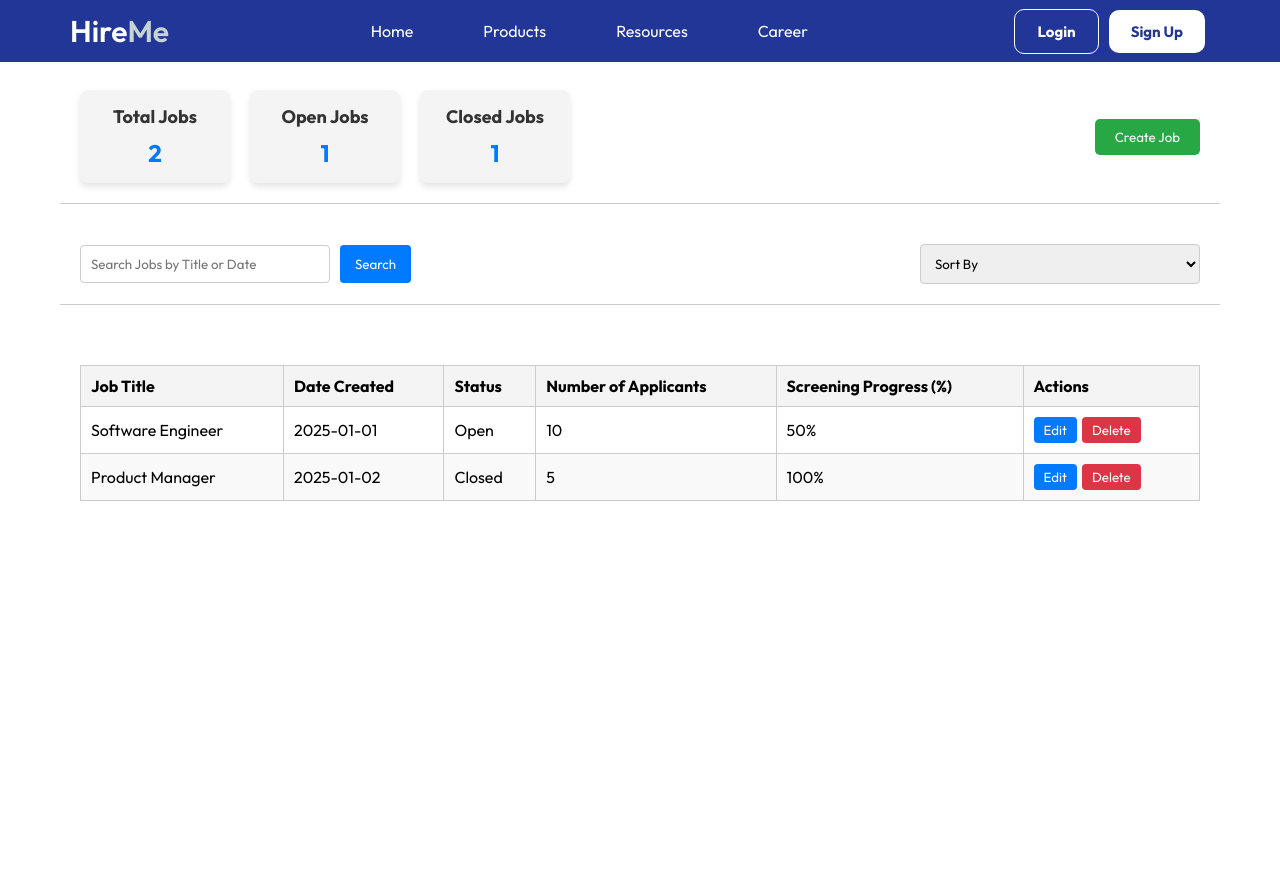
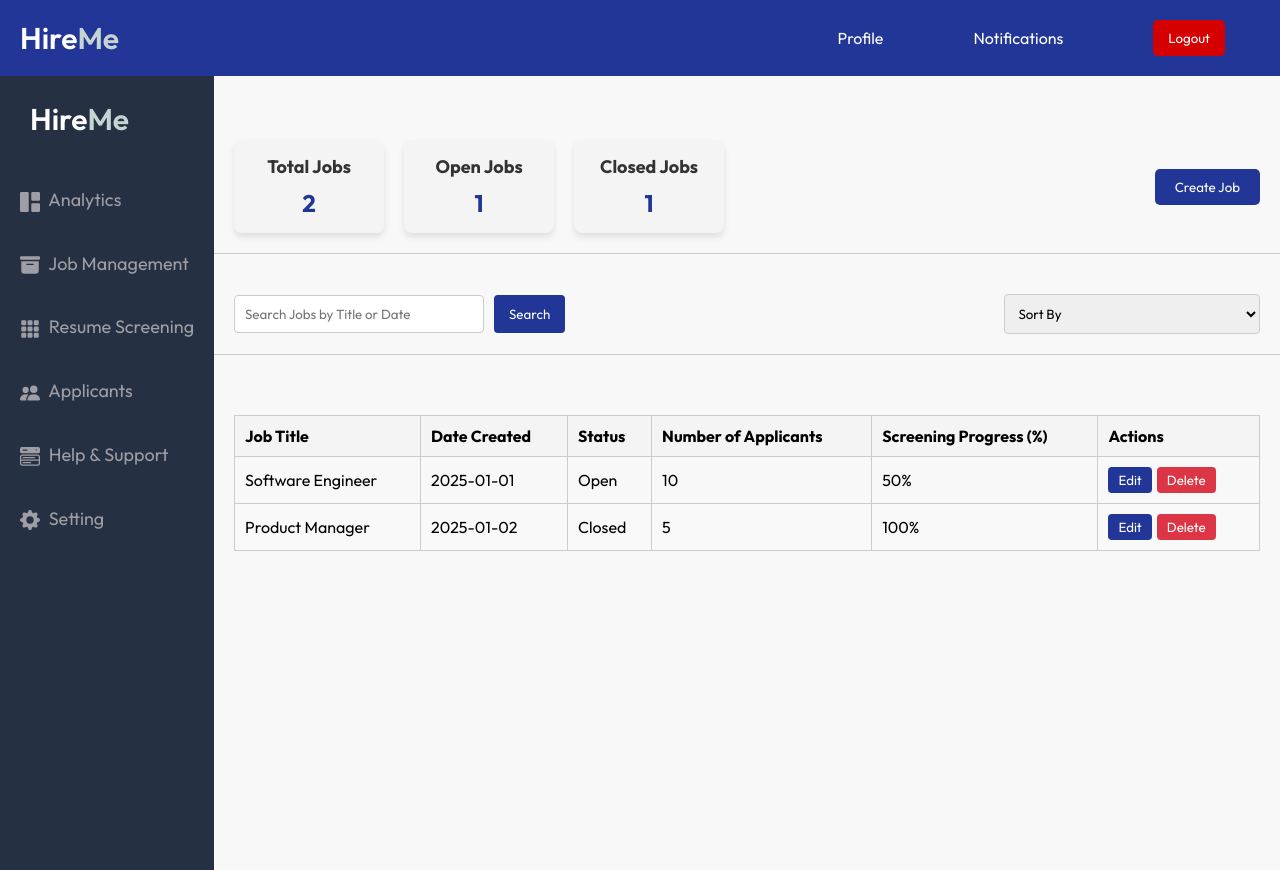
Before and after one commit to M-Talha-1/Resume-Screening-Web-App, a React (Vite) app in the folder frontend/: page /jobmanagement in a window 1280 px wide. Before the commit the page ends 800 px from the top, so only its background shows below. Built offline with nearby package versions, Linux system fonts and the light colour scheme.

Commit message:
Set Dashboard

```diff
--- a/frontend/src/App.jsx
+++ b/frontend/src/App.jsx
@@ -29,8 +29,8 @@ const MainApp = ({ ShouldShowNavbarAndFooter }) => {
 
   return (
     <>
-      {/* Render Navbar based on route */}
-      {isDashboard ? <DashboardNavbar /> : <Navbar />}
+      {/* Show DashboardNavbar for both Dashboard and Job Management */}
+      {isDashboard || isJob_Management ? <DashboardNavbar /> : <Navbar />}
 
       <div className="main-content">
         <Routing />
@@ -43,6 +43,7 @@ const MainApp = ({ ShouldShowNavbarAndFooter }) => {
 };
 
 export default App;
+
 
 
 
--- a/frontend/src/Pages/Dashboard/Dashboard.css
+++ b/frontend/src/Pages/Dashboard/Dashboard.css
@@ -28,6 +28,7 @@
     'sidebar header header header'
     'sidebar main main main';
   height: 100vh;
+  margin-top: 60px;
 }
 
 /* Header  */
--- a/frontend/src/Pages/Dashboard/Sidebar.jsx
+++ b/frontend/src/Pages/Dashboard/Sidebar.jsx
@@ -20,8 +20,8 @@ function Sidebar({ openSidebarToggle, handleSidebarToggle, setActiveSection }) {
     <aside id="sidebar" className={openSidebarToggle ? "sidebar-responsive" : ""}>
       <div className="sidebar-title">
         <div className="sidebar-brand">
-          <span className="Hire">Hire</span>
-          <span className="Me">Me</span>
+        <span className="Hire"><Link to="/dashboard">Hire</Link></span>
+        <span className="Me"><Link to="/dashboard">Me</Link></span>
         </div>
         <span className="icon close_icon" onClick={handleSidebarToggle}>
           X
@@ -30,7 +30,7 @@ function Sidebar({ openSidebarToggle, handleSidebarToggle, setActiveSection }) {
 
       <ul className="sidebar-list">
         <li className="sidebar-list-item">
-          <Link to="/" >
+          <Link to="/dashboard" >
             <BsGrid1X2Fill className="icon" /> Analytics
           </Link>
         </li>
--- a/frontend/src/Pages/Job_Management/Job_Management.css
+++ b/frontend/src/Pages/Job_Management/Job_Management.css
@@ -13,7 +13,7 @@
 
 .create-job-button {
   padding: 10px 20px;
-  background-color: #007bff;
+  background-color: #213696;
   color: white;
   border: none;
   cursor: pointer;
@@ -21,7 +21,7 @@
 }
 
 .create-job-button:hover {
-  background-color: #0056b3;
+  background-color: #213696;
 }
 
 .form-container {
@@ -51,7 +51,7 @@
 
 .submit-button {
   padding: 10px 20px;
-  background-color: #28a745;
+  background-color: #213696;
   color: white;
   border: none;
   cursor: pointer;
@@ -59,7 +59,7 @@
 }
 
 .submit-button:hover {
-  background-color: #218838;
+  background-color: #213696;
 }
 /* Add these styles to JobManagement.css */
 .search-sort-section {
@@ -155,7 +155,7 @@
 }
 
 .edit-button {
-  background-color: #007bff;
+  background-color: #213696;
   color: white;
 }
 
@@ -171,9 +171,8 @@
 /* General Styles */
 .job-management-container {
   font-family: Arial, sans-serif;
-  padding: 20px;
-  max-width: 1200px;
-  margin: 0 auto;
+  max-width: 100%;
+  margin-top: 70px;
 }
 
 /* Top Section Styles */
@@ -208,11 +207,11 @@
   margin: 10px 0 0;
   font-size: 24px;
   font-weight: bold;
-  color: #007bff;
+  color: #213696;
 }
 
 .create-job-button {
-  background-color: #28a745;
+  background-color: #213696;
   color: white;
   padding: 10px 20px;
   border: none;
@@ -221,7 +220,7 @@
 }
 
 .create-job-button:hover {
-  background-color: #218838;
+  background-color: #2140cc;
 }
 
 /* Popup Form Styles */
@@ -256,7 +255,7 @@
 }
 
 .submit-button {
-  background-color: #007bff;
+  background-color: #213696;
   color: white;
   padding: 10px 15px;
   border: none;
@@ -265,7 +264,7 @@
 }
 
 .submit-button:hover {
-  background-color: #0056b3;
+  background-color: #2140cc;
 }
 
 /* Search and Sort Section Styles */
@@ -289,7 +288,7 @@
 }
 
 .search-button {
-  background-color: #007bff;
+  background-color: #213696;
   color: white;
   border: none;
   padding: 10px 15px;
@@ -298,7 +297,7 @@
 }
 
 .search-button:hover {
-  background-color: #0056b3;
+  background-color: #2140cc;
 }
 
 .sort-dropdown {
@@ -344,16 +343,62 @@
 }
 
 .edit-button {
-  background-color: #007bff;
+  background-color: #213696;
   color: white;
 }
-
-.close-button {
-  background-color: #ffc107;
+.edit-button:hover {
+  background-color: #2140cc;
   color: white;
 }
-
+.close-button {
+  background-color: #213696;
+  color: white;
+}
+.close-button:hover {
+  color: white;
+}
 .delete-button {
   background-color: #dc3545;
   color: white;
 }
+.delete-button:hover {
+  background-color: #c72535;
+}
+/* Container for Sidebar and Content */
+.job-management-container {
+  display: flex; /* Use Flexbox layout */
+  height: 100vh; /* Ensure it takes full viewport height */
+}
+
+/* Sidebar Styling */
+.sidebar {
+  width: 100%; /* Set the width of the Sidebar */
+  background-color: #2c3e50; /* Example background color */
+  color: white;
+  /* padding: 20px; */
+  position: fixed; /* Fix Sidebar on the left */
+  height: 100%; /* Full height */
+  top: 0;
+}
+
+/* Content Section (right side) */
+.job-management-content {
+
+  /* padding: 20px; */
+  flex-grow: 1;
+  background-color: #f8f8f8; /* Example background color */
+  height: 100vh;
+  overflow-y: auto; /* Make content scrollable if it overflows */
+}
+
+/* Example for Sidebar link styling (optional) */
+.sidebar a {
+  color: white;
+  text-decoration: none;
+  display: block;
+  /* padding: 10px 0; */
+}
+
+.sidebar a:hover {
+  background-color: #34495e;
+}
--- a/frontend/src/Pages/Job_Management/Job_Management.jsx
+++ b/frontend/src/Pages/Job_Management/Job_Management.jsx
@@ -1,5 +1,7 @@
 import React, { useState } from 'react';
+import { useLocation } from 'react-router-dom';
 import './Job_Management.css';
+import Sidebar from '../Dashboard/Sidebar';
 
 const Job_Management = () => {
   const [showForm, setShowForm] = useState(false);
@@ -24,6 +26,10 @@ const Job_Management = () => {
       progress: 100,
     },
   ]);
+
+  // Location hook to determine if we're on Job_Management page
+  const location = useLocation();
+  const isJobManagementPage = location.pathname === '/jobmanagement';
 
   const handleCreateJobClick = () => {
     setShowForm(true);
@@ -114,6 +120,11 @@ const Job_Management = () => {
 
   return (
     <div className="job-management-container">
+      {/* Conditionally render Sidebar on Job Management page */}
+      {isJobManagementPage && <Sidebar className="sidebar" />}
+
+      {/* Content Section */}
+      <div className="job-management-content">
         {/* Top Section */}
         <div className="top-section">
           <div className="stats-container">
@@ -258,6 +269,7 @@ const Job_Management = () => {
           </table>
         </div>
       </div>
+    </div>
   );
 };
 
```
Lines whose indentation alone changed are shown as unchanged.
